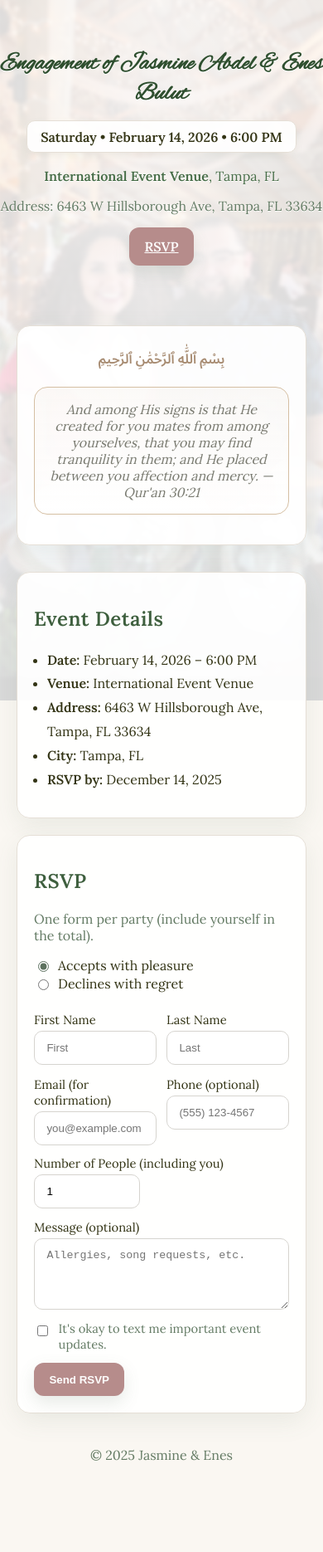
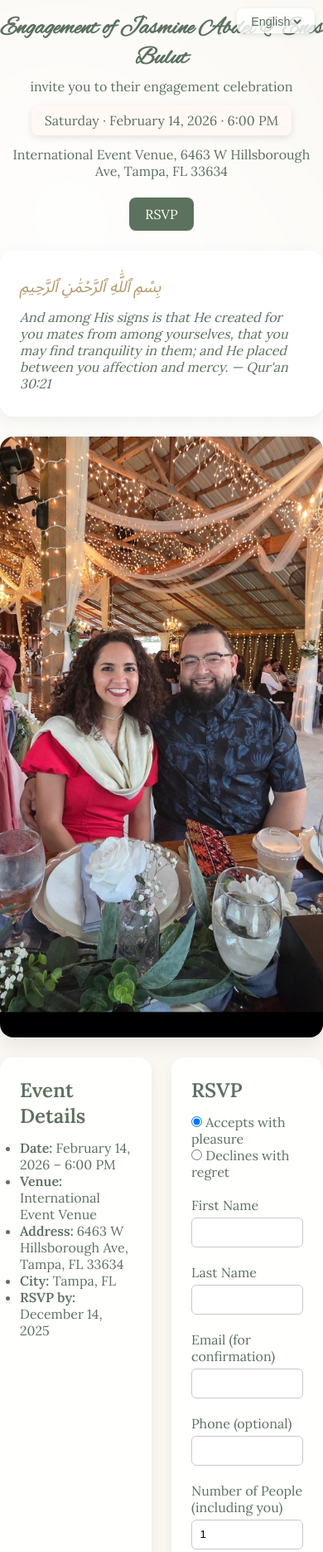
Before and after one commit to jasmineabdel1/jasmine-enes-rsvp, a plain HTML site: page index.html in a window 390 px wide. Shown: the top 1870 px of the page at 83% size. Before the commit the page ends 1783 px from the top, so only its background shows below. Drawn offline with Linux system fonts and the light colour scheme.

Commit message:
index.html

```diff
--- a/index.html
+++ b/index.html
@@ -1,132 +1,252 @@
-<!doctype html>
+<!DOCTYPE html>
 <html lang="en">
 <head>
-  <meta charset="utf-8">
-  <meta name="viewport" content="width=device-width, initial-scale=1">
-  <title>Engagement RSVP — Jasmine &amp; Enes</title>
-  <link rel="preconnect" href="https://fonts.googleapis.com">
-  <link rel="preconnect" href="https://fonts.gstatic.com" crossorigin>
-  <link href="https://fonts.googleapis.com/css2?family=Alex+Brush&family=Lora:wght@400;600&family=Noto+Sans+Arabic:wght@400;600&display=swap" rel="stylesheet">
+  <meta charset="UTF-8" />
+  <meta name="viewport" content="width=device-width, initial-scale=1" />
+  <title>Engagement of Jasmine & Enes</title>
+
+  <link rel="preconnect" href="https://fonts.googleapis.com" />
+  <link rel="preconnect" href="https://fonts.gstatic.com" crossorigin />
+  <link href="https://fonts.googleapis.com/css2?family=Lora:wght@400;600&family=Alex+Brush&family=Noto+Sans+Arabic:wght@400;600&display=swap" rel="stylesheet" />
+
   <style>
-    :root{ --sage:#5c715e; --lav:#b68c8b; --gold:#d5bfa3; --cream:#faf7f2; --ink:#333415; }
-    *{box-sizing:border-box}
-    html{scroll-behavior:smooth}
-    body{ margin:0; color:var(--ink); font-family:Lora, 'Noto Sans Arabic', serif; background:var(--cream); }
-    .bg{ position:fixed; inset:0; z-index:-2; overflow:hidden; }
-    .bg img{ width:100%; height:100%; object-fit:cover; filter:blur(2.2px) saturate(105%); transform:scale(1.02); }
-    .bg:after{ content:""; position:absolute; inset:0; background:radial-gradient(ellipse at top, rgba(255,255,255,.92), rgba(255,255,255,.85) 65%); }
-    .container{max-width:960px;margin:0 auto;padding:1.25rem}
-    .header{ text-align:center; padding:3.5rem 0 1.25rem; }
-    .names{ font-family:'Alex Brush', cursive; color:#2f4f2f; font-size:clamp(1.8rem, 3.2vw + 1rem, 3rem); text-shadow:0 1px 0 #fff; margin:.2rem 0 .35rem; }
-    .meta{ display:inline-block; margin:.5rem auto; padding:.55rem 1rem; background:rgba(255,255,255,.9); border:1px solid #e5dfd6; border-radius:10px; box-shadow:0 4px 10px rgba(92,113,94,.08); font-weight:600; }
-    .venue{ margin:.6rem 0 1rem; color:#466c46; text-shadow:0 1px 0 #fff; }
-    .card{ background:rgba(255,255,255,.92); border:1px solid #e5dfd6; border-radius:16px; padding:1.25rem; box-shadow:0 9px 30px rgba(92,113,94,.10); }
-    .verse-wrap{ margin:1rem 0 2rem; }
-    .basmala{ font-family:'Noto Sans Arabic', sans-serif; font-weight:600; color:#a78b71; text-align:center; margin:.2rem 0 .4rem; }
-    .verse{ text-align:center; font-style:italic; color:#7a7b71; border:1px solid var(--gold); border-radius:16px; padding:16px 18px; background:linear-gradient(180deg, rgba(213,191,163,.08), rgba(255,255,255,.6)); }
-    .grid{display:grid; gap:1.2rem; grid-template-columns: 1fr;}
-    @media (min-width: 800px){ .grid{grid-template-columns: 1fr 1fr;} }
-    h2.accent{color:#3e5f3e; letter-spacing:.02em; font-weight:700;}
-    .btn{ display:inline-block; background:var(--lav); color:#fff; border:none; border-radius:12px; padding:.8rem 1.15rem; font-weight:600; cursor:pointer; box-shadow:0 8px 20px rgba(92,113,94,.15); }
-    .btn:hover{filter:brightness(.96)}
-    .field{display:block; width:100%; padding:.75rem .9rem; border:1px solid #d6d4cf; border-radius:10px; background:#fff;}
-    label.small{font-size:.92rem; display:block; margin:.35rem 0 .25rem;}
-    .pill{display:inline-flex; align-items:center; gap:.5rem; margin-right:1rem}
-    .pill input{accent-color:#5c715e}
-    .muted{color:#647b64}
-    #thanks{display:none; border-radius:14px; padding:14px 16px; background:#f4fff5; border:1px solid #bfe2c0; color:#2e5a2e; margin-bottom:1rem}
-    footer{ text-align:center; color:#6b6b6b; margin:2rem 0 1.5rem }
+    :root {
+      --sage: #5c715e;
+      --cream: #fbf8f3;
+      --gold: #d9c6a5;
+    }
+    * { box-sizing: border-box; margin: 0; padding: 0; }
+    body {
+      font-family: 'Lora', serif;
+      color: var(--sage);
+      background: var(--cream);
+      text-align: center;
+      scroll-behavior: smooth;
+    }
+
+    /* Background floral pattern */
+    body::before {
+      content: "";
+      position: fixed;
+      inset: 0;
+      z-index: -1;
+      background-image: radial-gradient(circle at 20% 30%, rgba(255,255,255,0.8) 0, transparent 70%),
+                        radial-gradient(circle at 80% 70%, rgba(255,255,255,0.7) 0, transparent 70%);
+    }
+
+    h1 {
+      font-family: 'Alex Brush', cursive;
+      font-size: clamp(1.8rem, 3vw, 3rem);
+      margin-top: 1rem;
+      color: var(--sage);
+    }
+    p { margin: 0.4rem 0; }
+
+    .pill {
+      display: inline-block;
+      padding: 0.5rem 1rem;
+      border-radius: 8px;
+      background: #fff8f5;
+      box-shadow: 0 3px 8px rgba(0,0,0,.1);
+    }
+
+    .btn {
+      background: var(--sage);
+      color: #fff;
+      text-decoration: none;
+      padding: 0.6rem 1.2rem;
+      border-radius: 8px;
+      display: inline-block;
+      margin-top: 1rem;
+      transition: all .3s;
+    }
+    .btn:hover { background: #476247; }
+
+    .verse {
+      margin: 1.5rem auto;
+      max-width: 700px;
+      background: rgba(255,255,255,.7);
+      border-radius: 12px;
+      padding: 1rem;
+      font-style: italic;
+    }
+    .basmala {
+      font-family: 'Noto Sans Arabic', serif;
+      color: #b79a6c;
+      font-size: 1.2rem;
+    }
+
+    .photo-card {
+      margin: 1.5rem auto;
+      max-width: 800px;
+      border-radius: 16px;
+      overflow: hidden;
+      box-shadow: 0 10px 25px rgba(0,0,0,.08);
+      background: #fff;
+    }
+    .photo-card img {
+      width: 100%;
+      display: block;
+    }
+
+    .grid {
+      display: grid;
+      grid-template-columns: 1fr 1fr;
+      gap: 1.5rem;
+      margin: 1.5rem auto;
+      max-width: 960px;
+    }
+    .card {
+      background: rgba(255,255,255,0.9);
+      border-radius: 16px;
+      padding: 1.5rem;
+      box-shadow: 0 5px 15px rgba(92,113,94,.1);
+      text-align: left;
+    }
+    h2 { color: var(--sage); margin-bottom: .8rem; }
+
+    .field {
+      display: block;
+      width: 100%;
+      padding: .6rem;
+      border-radius: 6px;
+      border: 1px solid #c8c8c8;
+      margin-top: .3rem;
+    }
+
+    .btn-submit {
+      background: var(--sage);
+      color: white;
+      border: none;
+      padding: .8rem 1.5rem;
+      border-radius: 8px;
+      font-weight: 600;
+      cursor: pointer;
+    }
+
+    footer { margin: 2rem 0; color: #777; }
+
+    /* Language menu */
+    .lang-menu {
+      position: absolute;
+      top: 10px;
+      right: 10px;
+      background: rgba(255,255,255,0.8);
+      border-radius: 8px;
+      padding: .3rem .8rem;
+      box-shadow: 0 2px 6px rgba(0,0,0,.1);
+    }
+    .lang-menu select {
+      border: none;
+      background: transparent;
+      font-size: .9rem;
+      color: var(--sage);
+      outline: none;
+      cursor: pointer;
+    }
   </style>
 </head>
+
 <body>
-  <div class="bg"><img src="46904.jpg" alt=""></div>
+  <!-- Language selector -->
+  <div class="lang-menu">
+    <select id="lang-select" onchange="setLang(this.value)">
+      <option value="en">English</option>
+      <option value="ar">العربية</option>
+      <option value="tr">Türkçe</option>
+    </select>
+  </div>
 
-  <header class="header container">
-    <h1 class="names">Engagement of Jasmine Abdel &amp; Enes Bulut</h1>
-    <div class="meta">Saturday • February 14, 2026 • 6:00 PM</div>
-    <div class="venue"><strong>International Event Venue</strong>, Tampa, FL</div>
-    <div class="venue muted">Address: 6463 W Hillsborough Ave, Tampa, FL 33634</div>
-    <p style="margin:1rem 0;"><a class="btn" href="#rsvp">RSVP</a></p>
+  <header>
+    <h1 id="title">Engagement of Jasmine Abdel & Enes Bulut</h1>
+    <p id="invite">invite you to their engagement celebration</p>
+    <p id="date" class="pill">Saturday · February 14, 2026 · 6:00 PM</p>
+    <p id="venue">International Event Venue, 6463 W Hillsborough Ave, Tampa, FL 33634</p>
+    <a href="#rsvp" class="btn">RSVP</a>
   </header>
 
-  <main class="container">
-    <section class="card verse-wrap">
+  <section>
+    <div class="card verse">
       <div class="basmala">بِسْمِ ٱللَّٰهِ ٱلرَّحْمَٰنِ ٱلرَّحِيمِ</div>
-      <p class="verse">
-        And among His signs is that He created for you mates from among yourselves, that you may find tranquility in them;
-        and He placed between you affection and mercy. — Qur'an 30:21
-      </p>
+      <p>And among His signs is that He created for you mates from among yourselves,
+      that you may find tranquility in them; and He placed between you affection and mercy.
+      — Qur'an 30:21</p>
+    </div>
+  </section>
+
+  <figure class="photo-card">
+    <img src="46904.jpg" alt="Jasmine and Enes" />
+  </figure>
+
+  <main class="grid">
+    <section class="card">
+      <h2>Event Details</h2>
+      <ul>
+        <li><strong>Date:</strong> February 14, 2026 – 6:00 PM</li>
+        <li><strong>Venue:</strong> International Event Venue</li>
+        <li><strong>Address:</strong> 6463 W Hillsborough Ave, Tampa, FL 33634</li>
+        <li><strong>City:</strong> Tampa, FL</li>
+        <li><strong>RSVP by:</strong> December 14, 2025</li>
+      </ul>
     </section>
 
-    <section class="grid">
-      <div class="card">
-        <h2 class="accent">Event Details</h2>
-        <ul style="margin:.75rem 0;padding-left:1rem;line-height:1.8;">
-          <li><strong>Date:</strong> <span>February 14, 2026 – 6:00 PM</span></li>
-          <li><strong>Venue:</strong> <span>International Event Venue</span></li>
-          <li><strong>Address:</strong> <span>6463 W Hillsborough Ave, Tampa, FL 33634</span></li>
-          <li><strong>City:</strong> <span>Tampa, FL</span></li>
-          <li><strong>RSVP by:</strong> <span>December 14, 2025</span></li>
-        </ul>
-      </div>
+    <section class="card" id="rsvp">
+      <h2>RSVP</h2>
+      <form action="https://formspree.io/f/xeropybk" method="POST">
+        <label><input type="radio" name="attending" value="Yes" checked /> Accepts with pleasure</label><br />
+        <label><input type="radio" name="attending" value="No" /> Declines with regret</label><br /><br />
 
-      <div class="card" id="rsvp">
-        <div id="thanks"><strong>Thank you!</strong> We received your RSVP.</div>
-        <h2 class="accent">RSVP</h2>
-        <p class="muted" style="margin:.25rem 0 1rem;">One form per party (include yourself in the total).</p>
-
-        <form action="https://formspree.io/f/xeorpbyk" method="POST">
-          <input type="hidden" name="_subject" value="Engagement RSVP">
-          <input type="hidden" name="_redirect" value="https://jasmineabdel1.github.io/jasmine-enes-rsvp/?thanks=1">
-
-          <div style="margin:.4rem 0 1rem;">
-            <label class="pill"><input type="radio" name="attending" value="Yes" checked> Accepts with pleasure</label>
-            <label class="pill"><input type="radio" name="attending" value="No"> Declines with regret</label>
-          </div>
-
-          <div class="grid" style="grid-template-columns: 1fr 1fr; gap:12px;">
-            <div><label class="small">First Name</label><input class="field" required name="first_name" placeholder="First"></div>
-            <div><label class="small">Last Name</label><input class="field" required name="last_name" placeholder="Last"></div>
-          </div>
-
-          <div class="grid" style="grid-template-columns: 1fr 1fr; gap:12px; margin-top:.5rem;">
-            <div><label class="small">Email (for confirmation)</label><input class="field" type="email" name="email" placeholder="you@example.com"></div>
-            <div><label class="small">Phone (optional)</label><input class="field" name="phone" placeholder="(555) 123-4567"></div>
-          </div>
-
-          <div style="margin-top:.8rem;">
-            <label class="small">Number of People (including you)</label>
-            <input class="field" style="max-width:8rem" type="number" min="1" max="10" name="guest_count" value="1">
-          </div>
-
-          <div style="margin-top:.8rem;">
-            <label class="small">Message (optional)</label>
-            <textarea class="field" name="message" rows="4" placeholder="Allergies, song requests, etc."></textarea>
-          </div>
-
-          <label class="small" style="display:flex;align-items:flex-start;gap:.6rem;margin:.8rem 0;">
-            <input type="checkbox" name="text_updates" style="margin-top:.35rem">
-            <span class="muted">It's okay to text me important event updates.</span>
-          </label>
-
-          <button class="btn" type="submit">Send RSVP</button>
-        </form>
-      </div>
+        <label>First Name<input class="field" type="text" name="first_name" required /></label><br />
+        <label>Last Name<input class="field" type="text" name="last_name" required /></label><br />
+        <label>Email (for confirmation)<input class="field" type="email" name="email" required /></label><br />
+        <label>Phone (optional)<input class="field" type="tel" name="phone" /></label><br />
+        <label>Number of People (including you)
+          <input class="field" type="number" name="guests" min="1" value="1" max="10" />
+        </label><br />
+        <label>Message (optional)
+          <textarea class="field" name="message" rows="3" placeholder="Allergies, song requests, etc."></textarea>
+        </label><br />
+        <button type="submit" class="btn-submit">Send RSVP</button>
+      </form>
     </section>
   </main>
 
-  <footer class="container muted">© <span id="year"></span> Jasmine &amp; Enes</footer>
+  <footer>
+    © <span id="year"></span> Jasmine & Enes
+  </footer>
 
   <script>
-    (function(){
-      const params = new URLSearchParams(location.search);
-      if (params.get('thanks') === '1') {
-        const box = document.getElementById('thanks');
-        if (box) box.style.display = 'block';
+    const translations = {
+      en: {
+        title: "Engagement of Jasmine Abdel & Enes Bulut",
+        invite: "invite you to their engagement celebration",
+        date: "Saturday · February 14, 2026 · 6:00 PM",
+        venue: "International Event Venue, 6463 W Hillsborough Ave, Tampa, FL 33634"
+      },
+      ar: {
+        title: "خطوبة جاسمين عبدل وإنس بولوت",
+        invite: "يدعوانكم لحضور حفل خطوبتهما",
+        date: "السبت · 14 فبراير 2026 · الساعة 6:00 مساءً",
+        venue: "قاعة المناسبات الدولية، 6463 ويست هيلزبورو، تامبا، فلوريدا"
+      },
+      tr: {
+        title: "Jasmine Abdel & Enes Bulut Nişanı",
+        invite: "nişan törenlerine davet ediyorlar",
+        date: "14 Şubat 2026 · Saat 18:00",
+        venue: "International Event Venue, 6463 W Hillsborough Ave, Tampa, FL 33634"
       }
-      const y = document.getElementById('year');
-      if (y) y.textContent = new Date().getFullYear();
-    })();
+    };
+
+    function setLang(lang) {
+      const t = translations[lang];
+      for (let key in t) {
+        const el = document.getElementById(key);
+        if (el) el.textContent = t[key];
+      }
+      document.body.dir = lang === "ar" ? "rtl" : "ltr";
+    }
+
+    document.getElementById("year").textContent = new Date().getFullYear();
   </script>
 </body>
 </html>
```
